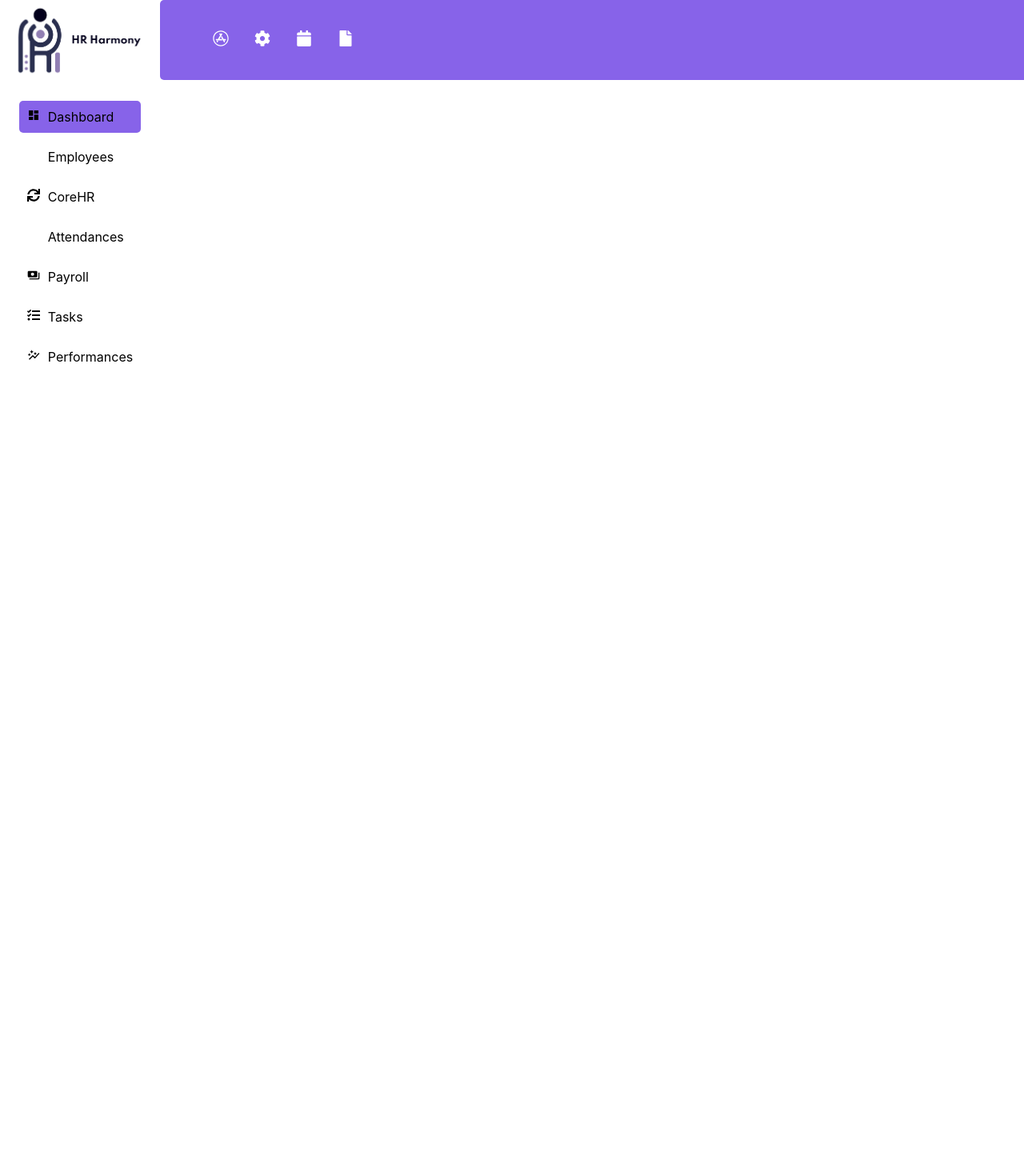
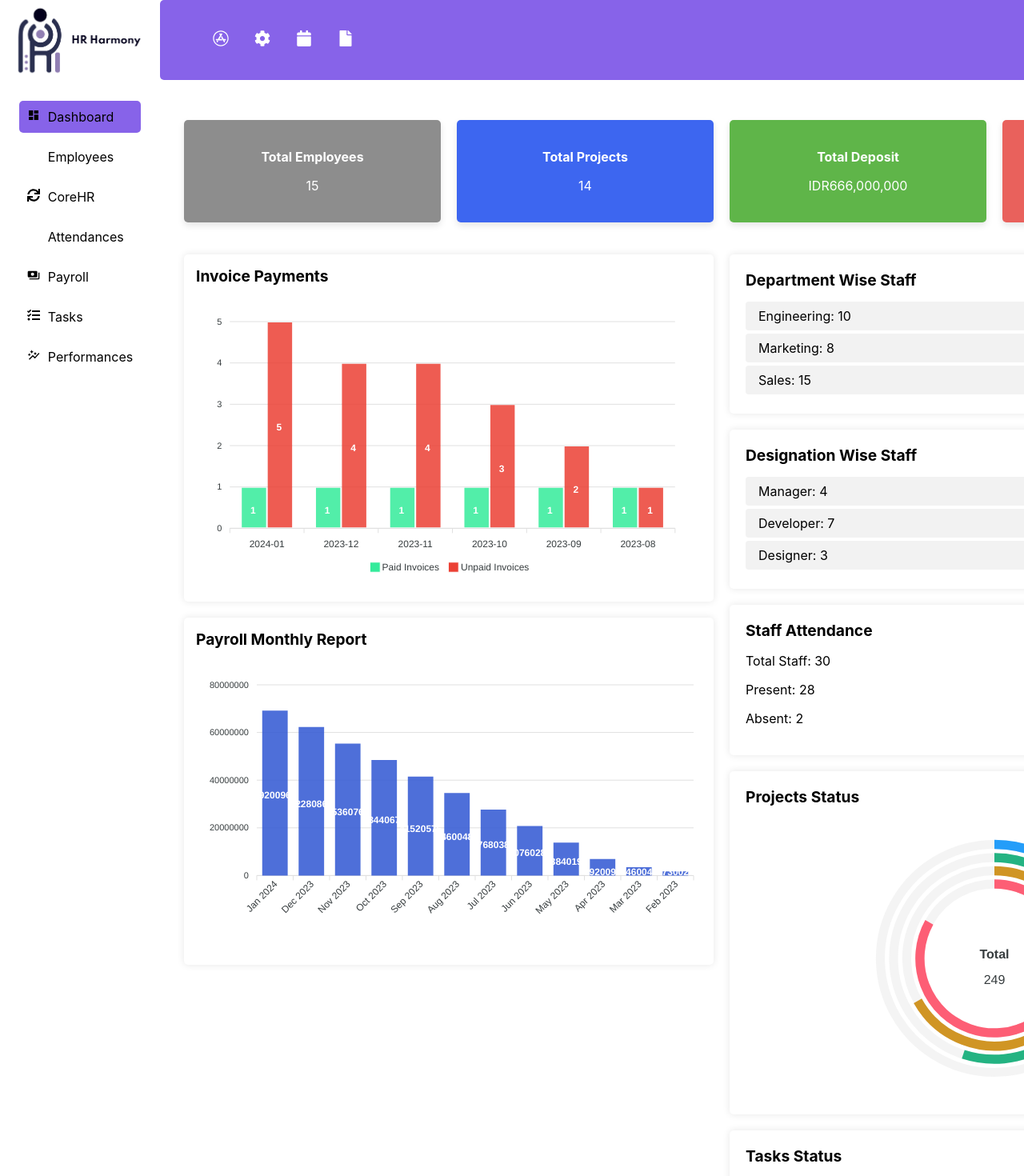
Before and after one commit to HR-Harmony/Frontend-HR-Harmony-Employee-Version, a React (Create React App) app: page /dashboard in a window 1280 px wide. Shown: the top 1470 px of the page at 80% size. Before the commit the page ends 800 px from the top, so only its background shows below. Built offline with nearby package versions, Linux system fonts and the light colour scheme; some icons are missing.

Commit message:
Add Dashboard Features & Employees Features

```diff
--- a/package.json
+++ b/package.json
@@ -7,6 +7,7 @@
     "@testing-library/react": "^13.4.0",
     "@testing-library/user-event": "^13.5.0",
     "react": "^18.2.0",
+    "react-apexcharts": "^1.4.1",
     "react-dom": "^18.2.0",
     "react-icons": "^4.12.0",
     "react-router-dom": "^6.21.1",
--- a/src/Components/Dashboard/Dashboard.css
+++ b/src/Components/Dashboard/Dashboard.css
@@ -0,0 +1,111 @@
+.dashboard-container {
+  max-width: 1400px;
+  margin: 20px auto;
+  padding: 20px;
+  background: #FFF;
+}
+
+.overview-container {
+  display: flex;
+  justify-content: space-between;
+  flex-wrap: wrap;
+  margin-bottom: 20px;
+}
+
+.overview-item {
+  flex: 1;
+  margin: 10px;
+  padding: 20px;
+  min-width: 220px;
+  max-width: calc(25% - 20px);
+  background-color: #673AB7;
+  color: white;
+  border-radius: 5px;
+  box-shadow: 0px 4px 8px rgba(0,0,0,0.1);
+  text-align: center;
+}
+
+.overview-item h3 {
+  margin-bottom: 10px;
+  font-size: 1rem;
+}
+
+.main-content {
+  display: flex;
+  justify-content: space-between;
+}
+
+.chart-title {
+  font-size: 1.2rem;
+  margin-bottom: 15px;
+  font-weight: bold;
+}
+
+.charts-column {
+  flex: 1;
+  margin: 10px;
+}
+
+.widgets-column {
+  flex: 1;
+  margin: 10px;
+  display: flex;
+  flex-direction: column;
+  justify-content: flex-start;
+}
+
+.chart-container {
+  padding: 15px;
+  background: #FFFFFF;
+  border-radius: 5px;
+  box-shadow: 0 0 10px rgba(0, 0, 0, 0.1);
+  margin-bottom: 20px;
+}
+
+.widget-container {
+  background: #FFFFFF;
+  border-radius: 5px;
+  box-shadow: 0 0 10px rgba(0, 0, 0, 0.1);
+  padding: 20px;
+  margin-bottom: 20px;
+}
+
+.widget-title {
+  font-size: 1.2rem;
+  margin-bottom: 15px;
+  font-weight: bold;
+}
+
+.widget-list {
+  list-style-type: none;
+  padding: 0;
+  margin: 0;
+}
+
+.widget-list li {
+  background-color: #f2f2f2;
+  padding: 8px 16px;
+  margin-bottom: 4px;
+  border-radius: 4px;
+}
+
+@media (max-width: 768px) {
+  .overview-container {
+    flex-direction: column;
+  }
+
+  .overview-item, .chart-container, .widget-container {
+    min-width: 100%;
+    max-width: 100%;
+    margin: 10px 0;
+  }
+
+  .main-content {
+    flex-direction: column;
+  }
+
+  .charts-column, .widgets-column {
+    width: 100%;
+    margin: 0;
+  }
+}
--- a/src/Components/Dashboard/Dashboard.jsx
+++ b/src/Components/Dashboard/Dashboard.jsx
@@ -1,13 +1,200 @@
 import React from 'react';
 import './Dashboard.css';
 import Header from '../Header/Header';
+import Chart from 'react-apexcharts';
 
 const Dashboard = () => {
+  const invoiceChartOptions = {
+    chart: {
+      id: 'invoice-chart',
+      toolbar: {
+        show: false
+      }
+    },
+    xaxis: {
+      categories: ['2024-01', '2023-12', '2023-11', '2023-10', '2023-09', '2023-08']
+    },
+    plotOptions: {
+      bar: {
+        horizontal: false,
+      }
+    },
+    stroke: {
+      show: true,
+      width: 2,
+      colors: ['transparent']
+    },
+    colors: ['#34eb9b', '#eb4034'],
+  };
+
+  const invoiceChartSeries = [
+    {
+      name: 'Paid Invoices',
+      data: [1, 1, 1, 1, 1, 1]
+    },
+    {
+      name: 'Unpaid Invoices',
+      data: [5, 4, 4, 3, 2, 1]
+    }
+  ];
+
+  const payrollChartOptions = {
+    chart: {
+      id: 'payroll-chart',
+      toolbar: {
+        show: false
+      }
+    },
+    xaxis: {
+      categories: ['Jan 2024', 'Dec 2023', 'Nov 2023', 'Oct 2023', 'Sep 2023', 'Aug 2023', 'Jul 2023', 'Jun 2023', 'May 2023', 'Apr 2023', 'Mar 2023', 'Feb 2023']
+    },
+    colors: ['#3056d3'],
+  };
+
+  const payrollChartSeries = [
+    {
+      name: 'Payroll',
+      data: [69200960, 62280864, 55360768, 48440672, 41520576, 34600480, 27680384, 20760288, 13840192, 6920096, 3460048, 1730024] // Adjust the data to match your real data
+    }
+  ];
+
+    const radialBarChartOptions = {
+      chart: {
+        type: 'radialBar',
+      },
+      plotOptions: {
+        radialBar: {
+          dataLabels: {
+            name: {
+              fontSize: '22px',
+            },
+            value: {
+              fontSize: '16px',
+            },
+            total: {
+              show: true,
+              label: 'Total',
+              formatter: function (w) {
+                return w.globals.seriesTotals.reduce((a, b) => {
+                  return a + b
+                }, 0)
+              }
+            }
+          }
+        }
+      },
+      labels: ['Project A', 'Project B', 'Project C', 'Project D'],
+    };
+
+    const projectsStatusSeries = [44, 55, 67, 83];
+    const tasksStatusSeries = [76, 85, 101, 98];
+
   return (
     <div>
-      <Header/>
+      <Header />
+      <div className="dashboard-container">
+        <div className="overview-container">
+          <div className="overview-item" style={{ backgroundColor: '#8D8D8D', color: 'white' }}>
+            <h3>Total Employees</h3>
+            <p>15</p>
+          </div>
+          <div className="overview-item" style={{ backgroundColor: '#3D66F0', color: 'white' }}>
+            <h3>Total Projects</h3>
+            <p>14</p>
+          </div>
+          <div className="overview-item" style={{ backgroundColor: '#5FB549', color: 'white' }}>
+            <h3>Total Deposit</h3>
+            <p>IDR666,000,000</p>
+          </div>
+          <div className="overview-item" style={{ backgroundColor: '#E9615C', color: 'white' }}>
+            <h3>Total Expenses</h3>
+            <p>IDR566,000,000</p>
+          </div>
+        </div>
+
+        <div className="main-content">
+          <div className="charts-column">
+            {/* Invoice Payments Chart */}
+            <div className="chart-container">
+              <div className="chart-title">Invoice Payments</div>
+              <Chart
+                options={invoiceChartOptions}
+                series={invoiceChartSeries}
+                type="bar"
+                height="350"
+              />
+            </div>
+
+            {/* Payroll Monthly Report Chart */}
+            <div className="chart-container">
+              <div className="chart-title">Payroll Monthly Report</div>
+              <Chart
+                options={payrollChartOptions}
+                series={payrollChartSeries}
+                type="bar"
+                height="350"
+              />
+            </div>
+          </div>
+
+          <div className="widgets-column">
+            {/* Department wise staff */}
+            <div className="widget-container">
+              <div className="widget-title">Department Wise Staff</div>
+              <ul className="widget-list">
+                <li>Engineering: 10</li>
+                <li>Marketing: 8</li>
+                <li>Sales: 15</li>
+              </ul>
+            </div>
+
+            {/* Designation wise staff */}
+            <div className="widget-container">
+              <div className="widget-title">Designation Wise Staff</div>
+              <ul className="widget-list">
+                <li>Manager: 4</li>
+                <li>Developer: 7</li>
+                <li>Designer: 3</li>
+              </ul>
+            </div>
+
+            {/* Staff attendance */}
+            <div className="widget-container">
+              <div className="widget-title">Staff Attendance</div>
+              <div className="widget-content">
+                <p>Total Staff: 30</p>
+                <p>Present: 28</p>
+                <p>Absent: 2</p>
+                {/* ... additional widget content ... */}
+              </div>
+            </div>
+
+            {/* Projects Status */}
+            <div className="widget-container">
+              <div className="widget-title">Projects Status</div>
+              <Chart
+                options={radialBarChartOptions}
+                series={projectsStatusSeries}
+                type="radialBar"
+                height="350"
+              />
+            </div>
+
+            {/* Tasks Status */}
+            <div className="widget-container">
+              <div className="widget-title">Tasks Status</div>
+              <Chart
+                options={radialBarChartOptions}
+                series={tasksStatusSeries}
+                type="radialBar"
+                height="350"
+              />
+            </div>
+          </div>
+        </div>
+      </div>
     </div>
-    );
+  );
 };
 
 export default Dashboard;
--- a/src/Components/Employees/Employees.css
+++ b/src/Components/Employees/Employees.css
@@ -1,16 +1,40 @@
-.header {
-    display: flex;
-    padding: 10px;
-    background-color: #8763E9;
-    width: 173vh;
-    border-radius: 5px;
-    height: 10vh;
-    margin-top: auto;
+.employees-container {
+  padding: 20px;
 }
 
-.nav-buttons {
-    margin-top: auto;
-    margin-bottom: auto;
-    display: flex;
-    align-items: center;
+.sub-features {
+  display: flex;
+  justify-content: space-between;
+  margin-bottom: 20px;
 }
+
+.sub-feature-button {
+  padding: 10px 20px;
+  background-color: #4B49AC;
+  border: none;
+  border-radius: 5px;
+  color: white;
+  font-size: 16px;
+}
+
+.employee-list-container {
+  background-color: #F3F3F3;
+  border-radius: 5px;
+  padding: 20px;
+}
+
+.employee-list-header {
+  display: flex;
+  justify-content: space-between;
+  align-items: center;
+  margin-bottom: 20px;
+}
+
+.add-new-button {
+  background-color: #8763E9;
+  color: white;
+  border: none;
+  padding: 10px 20px;
+  border-radius: 5px;
+  cursor: pointer;
+}
--- a/src/Components/Employees/Employees.jsx
+++ b/src/Components/Employees/Employees.jsx
@@ -1,12 +1,24 @@
 import React from 'react';
-import Header from '../Header/Header';
+import './Employees.css';
 
 const Employees = () => {
   return (
-    <div>
-      <Header/>
+    <div className="employees-container">
+      <div className="sub-features">
+        <button className="sub-feature-button">Employees</button>
+        <button className="sub-feature-button">Roles & Privileges</button>
+        <button className="sub-feature-button">Shift & Scheduling</button>
+        <button className="sub-feature-button">Employees Exit</button>
+      </div>
+      <div className="employee-list-container">
+        <div className="employee-list-header">
+          <h2>List All Employees</h2>
+          <button className="add-new-button">+ Add New</button>
+        </div>
+        {/* Add table or list component here */}
+      </div>
     </div>
-    );
+  );
 };
 
 export default Employees;
```
Also changed, not shown: 1 other file (tests, documents, lock files or other folders).
